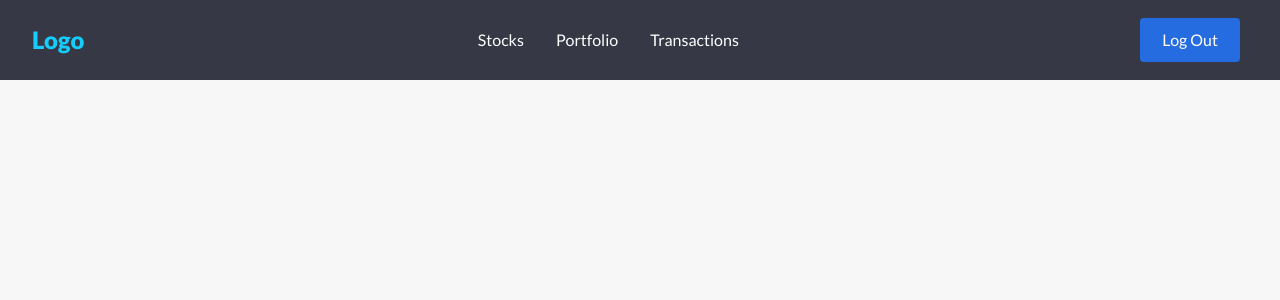
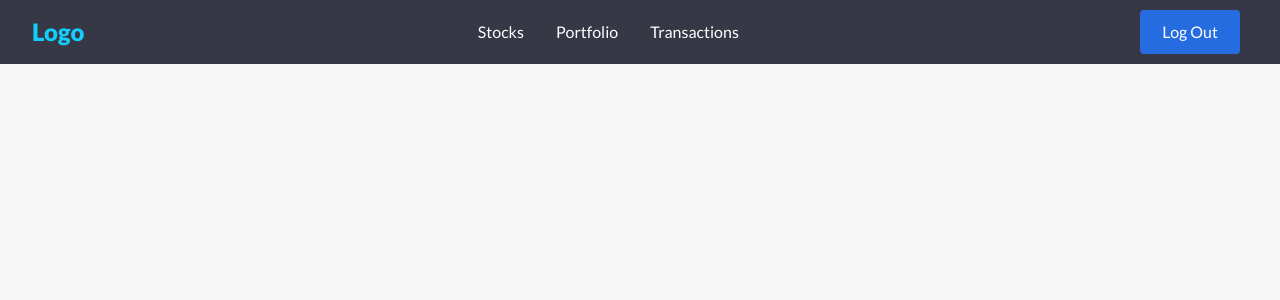
Before and after one commit to macarron001/react-stock-trading, a React (Create React App) app: page / in a window 1280 px wide. Shown: the top 300 px of the page. Built offline with nearby package versions, Linux system fonts and the light colour scheme.

Commit message:
replaced nav height style px as vh

```diff
--- a/src/components/navbar/NavElements.js
+++ b/src/components/navbar/NavElements.js
@@ -4,7 +4,7 @@ import {FaBars} from 'react-icons/fa'
 
 export const Nav = styled.nav`
   background: #363945;
-  height: 80px;
+  height: 8vh;
   display: flex;
   justify-content: space-between;
   width: 100vw;
```
